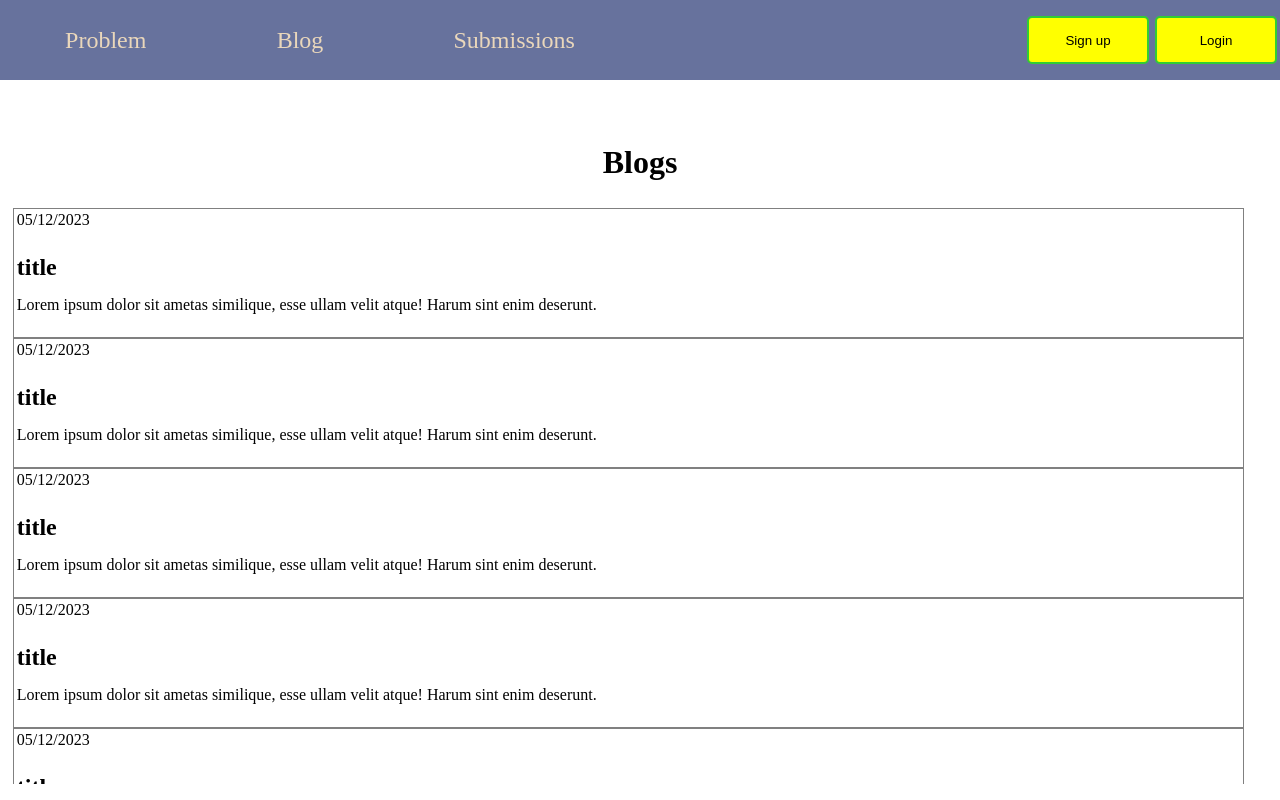
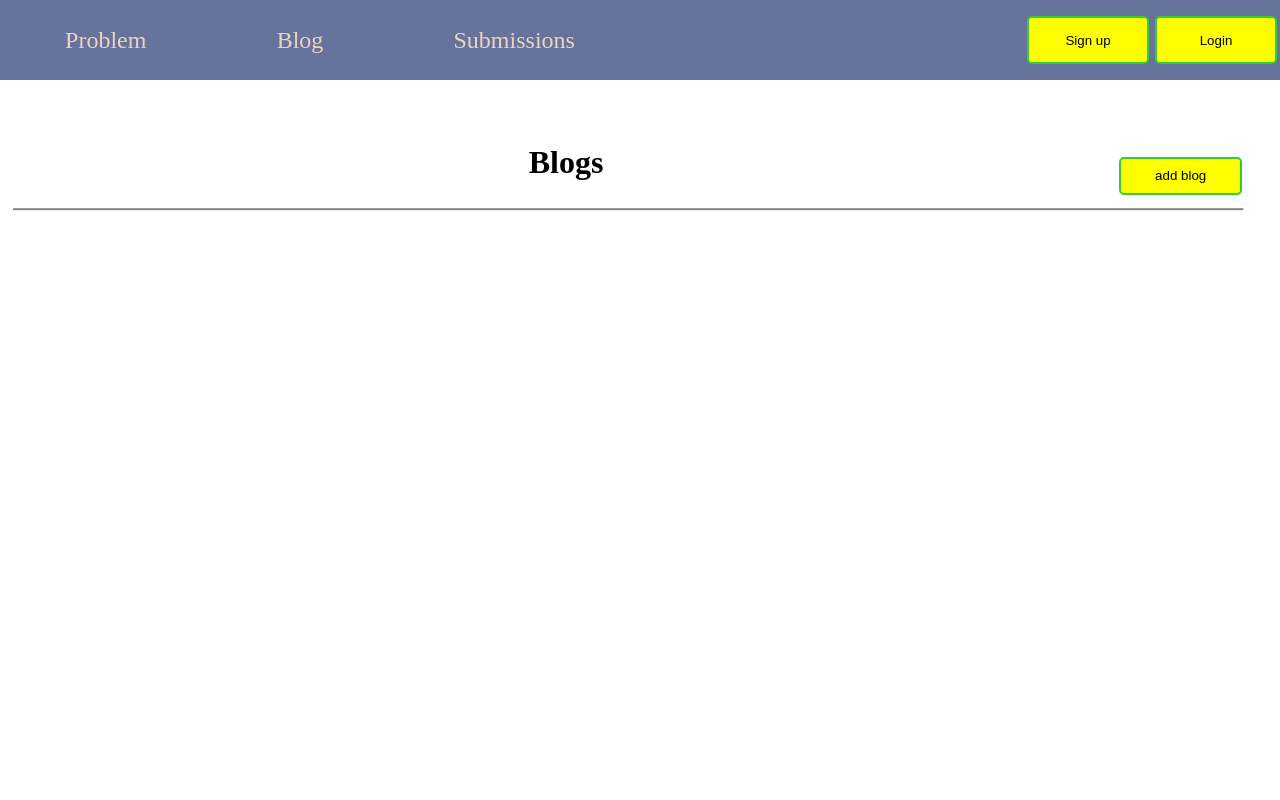
Before and after one commit to imkhushboo/Leetcode_clone, a React (Vite) app in the folder client/: page /blog in a window 1280 px wide. Built offline with nearby package versions, Linux system fonts and the light colour scheme.

Commit message:
modified blog.jsx

```diff
--- a/client/src/CSS/styleblog.css
+++ b/client/src/CSS/styleblog.css
@@ -8,6 +8,78 @@
     overflow-y: scroll;
 }
 
+#modal{
+    height: 50vh;
+    width: 70%;
+    margin: auto;
+}
+.modal-modal{
+    display: flex;
+    flex-direction: column;
+    width:100%;
+    height: 100%;
+    justify-content: space-between;
+
+}
+
+hr{
+    height: 0.5px;
+    background-color: gray;
+    width: 98%;
+
+}
+.top{
+    height: 20%;
+    display: flex;
+    justify-content: space-around;
+    align-items: center;
+
+
+}
+
+.blog-body{
+    height: 40%;
+    display: flex;
+    flex-direction: column;
+}
+
+.blog-footer{
+    height: 20%;
+    display: flex;
+    justify-content: flex-end;
+    align-items: center;
+}
+
+.blog-footer button{
+    width: 20%;
+    margin: 0px 2px 0px 2px;
+}
+
+.blog-body label , input,textarea{
+    height: 20%;
+    margin:auto;
+    width: 93%;
+}
+
+textarea{
+    height: 40%;
+    resize: none;
+
+}
+#title-heading ,#close-button{
+    height: 80%;
+    width: 20%;
+
+}
+
+.top-title{
+    display: flex;
+    height: 10%;
+    justify-content: space-between;
+    width: 98%;
+    align-items: center;
+
+}
 
 .blog-box
 {
@@ -17,11 +89,17 @@
     height: 20%;
     border: 1px solid  gray;
     width: 98%;
+    margin-top: auto;
 }
 
 h1{
-    height: 10%;
+    height: 100%;
     text-align: center;
+    margin:auto;
+}
+
+.top-title button{
+    width: 10%;
 }
 
 .title ,.date ,.description{
--- a/client/src/Components/Blog.jsx
+++ b/client/src/Components/Blog.jsx
@@ -1,82 +1,69 @@
-import React from 'react';
+import React, { useState } from 'react';
 import '../CSS/styleblog.css';
 
 function Blog() {
+    const [title,setTitle] = useState();
+    const [description,setDescription] = useState();
+    const [time , setTime] = useState();
+
+    const [blog,setBlog] = useState([])
+
+  const addblog = ()=>{
+     try{
+         setBlog([... blog,{time,title,description}] );
+         console.log(blog);
+
+     }
+     catch(err)
+     {
+        alert(err);
+
+     }
+
+
+  }
+
   return (
     <div className='home'>
+        <div className='top-title'>
         <h1>Blogs</h1>
+        <button onClick={()=>{setDescription(''),setTitle('');modal.showModal()}}> add blog</button>
+
+        <dialog id='modal' >
+            <div className="modal-modal">
+            <div className='top'>
+            <h1 id='title-heading'>Blog</h1>
+             <button  id='close-button' onClick={()=>{modal.close()}}close>close</button>
+            </div>
+            <hr />
+            <div className='blog-body'>
+                <label htmlFor='title'>Enter Title</label>
+                <input  name='title'placeholder='enter title' value = {title}onChange={(e)=>{setTime(Date());setTitle(e.target.value)}}/>
+                <label htmlFor='description'>Description</label>
+                <textarea row='10' col='10'value={description} onChange={(e)=>{setTime(Date());setDescription(e.target.value)}}> </textarea>
+            </div>
+            <hr />
+            <div className="blog-footer">
+                <button onClick={()=>{addblog();modal.close()}}>Save</button>
+                <button onClick={()=>{modal.close()}}>Close</button>
+            </div>
+            </div>
+
+           </dialog>
+
+        </div>
+        <hr/>
+        {blog.map(blog =>
         <div className="blog-box">
-            <p className='date'> 05/12/2023</p>
-            <h2 className='title'>title</h2>
-            <p className='description'>Lorem ipsum dolor sit ametas similique, esse ullam velit atque! Harum sint enim deserunt.
-            </p>
+        <p className='date'> Last Updated: {blog.time}</p>
+        <h2 className='title'>{blog.title}</h2>
+        <p className='description'>{blog.description}</p>
         </div>
-        <div className="blog-box">
-            <p className='date'> 05/12/2023</p>
-            <h2 className='title'>title</h2>
-            <p className='description'>Lorem ipsum dolor sit ametas similique, esse ullam velit atque! Harum sint enim deserunt.
-            </p>
-        </div>
-         <div className="blog-box">
-            <p className='date'> 05/12/2023</p>
-            <h2 className='title'>title</h2>
-            <p className='description'>Lorem ipsum dolor sit ametas similique, esse ullam velit atque! Harum sint enim deserunt.
-            </p>
-        </div>
-        <div className="blog-box">
-            <p className='date'> 05/12/2023</p>
-            <h2 className='title'>title</h2>
-            <p className='description'>Lorem ipsum dolor sit ametas similique, esse ullam velit atque! Harum sint enim deserunt.
-            </p>
-        </div>
-        <div className="blog-box">
-            <p className='date'> 05/12/2023</p>
-            <h2 className='title'>title</h2>
-            <p className='description'>Lorem ipsum dolor sit ametas similique, esse ullam velit atque! Harum sint enim deserunt.
-            </p>
-        </div>
-        <div className="blog-box">
-            <p className='date'> 05/12/2023</p>
-            <h2 className='title'>title</h2>
-            <p className='description'>Lorem ipsum dolor sit ametas similique, esse ullam velit atque! Harum sint enim deserunt.
-            </p>
-        </div>
-        <div className="blog-box">
-            <p className='date'> 05/12/2023</p>
-            <h2 className='title'>title</h2>
-            <p className='description'>Lorem ipsum dolor sit ametas similique, esse ullam velit atque! Harum sint enim deserunt.
-            </p>
-        </div>
-        <div className="blog-box">
-            <p className='date'> 05/12/2023</p>
-            <h2 className='title'>title</h2>
-            <p className='description'>Lorem ipsum dolor sit ametas similique, esse ullam velit atque! Harum sint enim deserunt.
-            </p>
-        </div>
-        <div className="blog-box">
-            <p className='date'> 05/12/2023</p>
-            <h2 className='title'>title</h2>
-            <p className='description'>Lorem ipsum dolor sit ametas similique, esse ullam velit atque! Harum sint enim deserunt.
-            </p>
-        </div>
-        <div className="blog-box">
-            <p className='date'> 05/12/2023</p>
-            <h2 className='title'>title</h2>
-            <p className='description'>Lorem ipsum dolor sit ametas similique, esse ullam velit atque! Harum sint enim deserunt.
-            </p>
-        </div>
-        <div className="blog-box">
-            <p className='date'> 05/12/2023</p>
-            <h2 className='title'>title</h2>
-            <p className='description'>Lorem ipsum dolor sit ametas similique, esse ullam velit atque! Harum sint enim deserunt.
-            </p>
-        </div>
-        <div className="blog-box">
-            <p className='date'> 05/12/2023</p>
-            <h2 className='title'>title</h2>
-            <p className='description'>Lorem ipsum dolor sit ametas similique, esse ullam velit atque! Harum sint enim deserunt.
-            </p>
-        </div>
+
+
+        )}
+
+
     </div>
   )
 }
```
